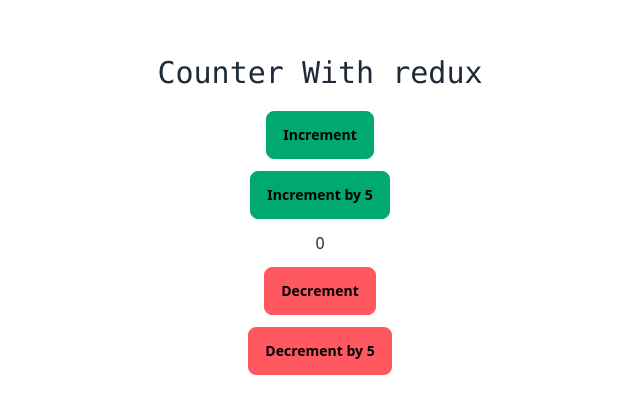
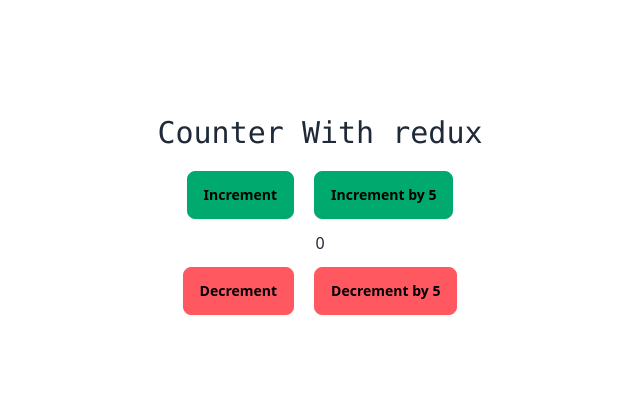
Before and after one commit to Rayhan108/explore-redux, a React (Vite) app: page / in a window 1280 px wide. Shown: the part 185-598 px from the top of the page, without its empty margins (320-960 px from the left). Built offline with nearby package versions, Linux system fonts and the light colour scheme.

Commit message:
explore data mutation

```diff
--- a/package.json
+++ b/package.json
@@ -11,6 +11,7 @@
   },
   "dependencies": {
     "@reduxjs/toolkit": "^2.5.0",
+    "immer": "^10.1.1",
     "localforage": "^1.10.0",
     "match-sorter": "^8.0.0",
     "react": "^18.3.1",
--- a/src/App.jsx
+++ b/src/App.jsx
@@ -17,11 +17,15 @@
   return (
     <div className="flex flex-col h-screen justify-center items-center ">
       <h1 className="text-3xl font-mono  mb-5">Counter With redux</h1>
-      <button onClick={()=>{handleIncrement(1)}} className="btn btn-success mb-3">Increment</button>
-      <button onClick={()=>{handleIncrement(5)}} className="btn btn-success mb-3">Increment by 5</button>
+   <div className="flex gap-5">
+   <button onClick={()=>{handleIncrement(1)}} className="btn btn-success mb-3">Increment</button>
+   <button onClick={()=>{handleIncrement(5)}} className="btn btn-success mb-3">Increment by 5</button>
+   </div>
       <div>{count}</div>
-      <button onClick={()=>{handleDecrement(1)}} className="btn mt-3 btn-error">Decrement</button>
-      <button onClick={()=>{ dispatch(decrement(5))}} className="btn mt-3 btn-error">Decrement by 5</button>
+     <div className="flex gap-5">
+     <button onClick={()=>{handleDecrement(1)}} className="btn mt-3 btn-error">Decrement</button>
+     <button onClick={()=>{ dispatch(decrement(5))}} className="btn mt-3 btn-error">Decrement by 5</button>
+     </div>
     </div>
   );
 }
--- /dev/null
+++ b/src/test.js
@@ -0,0 +1,12 @@
+import { produce } from "immer"
+
+const employee = {
+    name:"Mir",
+    adress:{country:"Bangladesh",city:"Dhaka"}
+}
+const employee2 = produce(employee,(draft)=>{
+    draft.name = "Rayhan",
+    draft.adress.city="Jamalpur"
+})
+
+console.log(employee,employee2);
```
Also changed, not shown: 1 other file (tests, documents, lock files or other folders).
